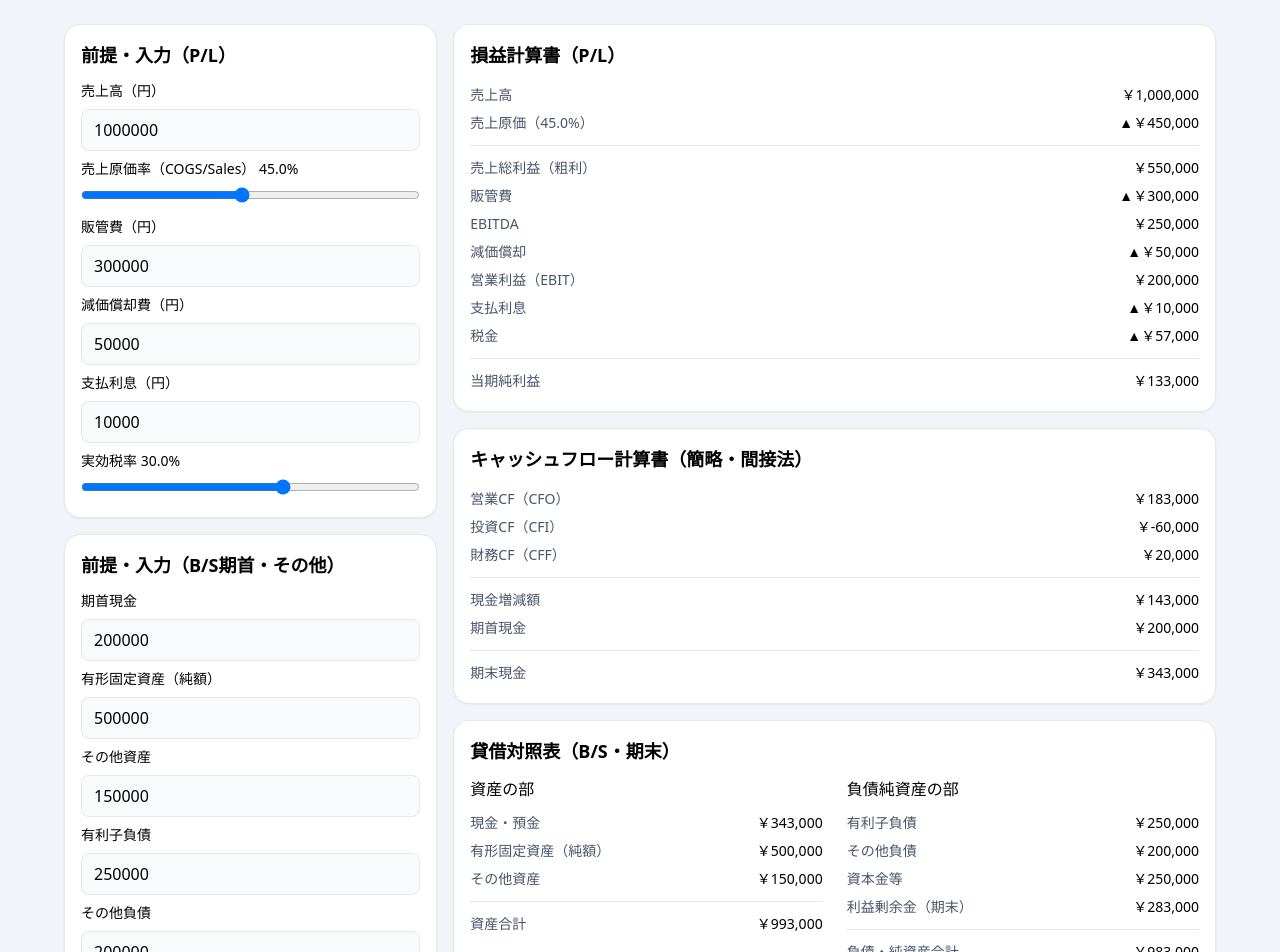
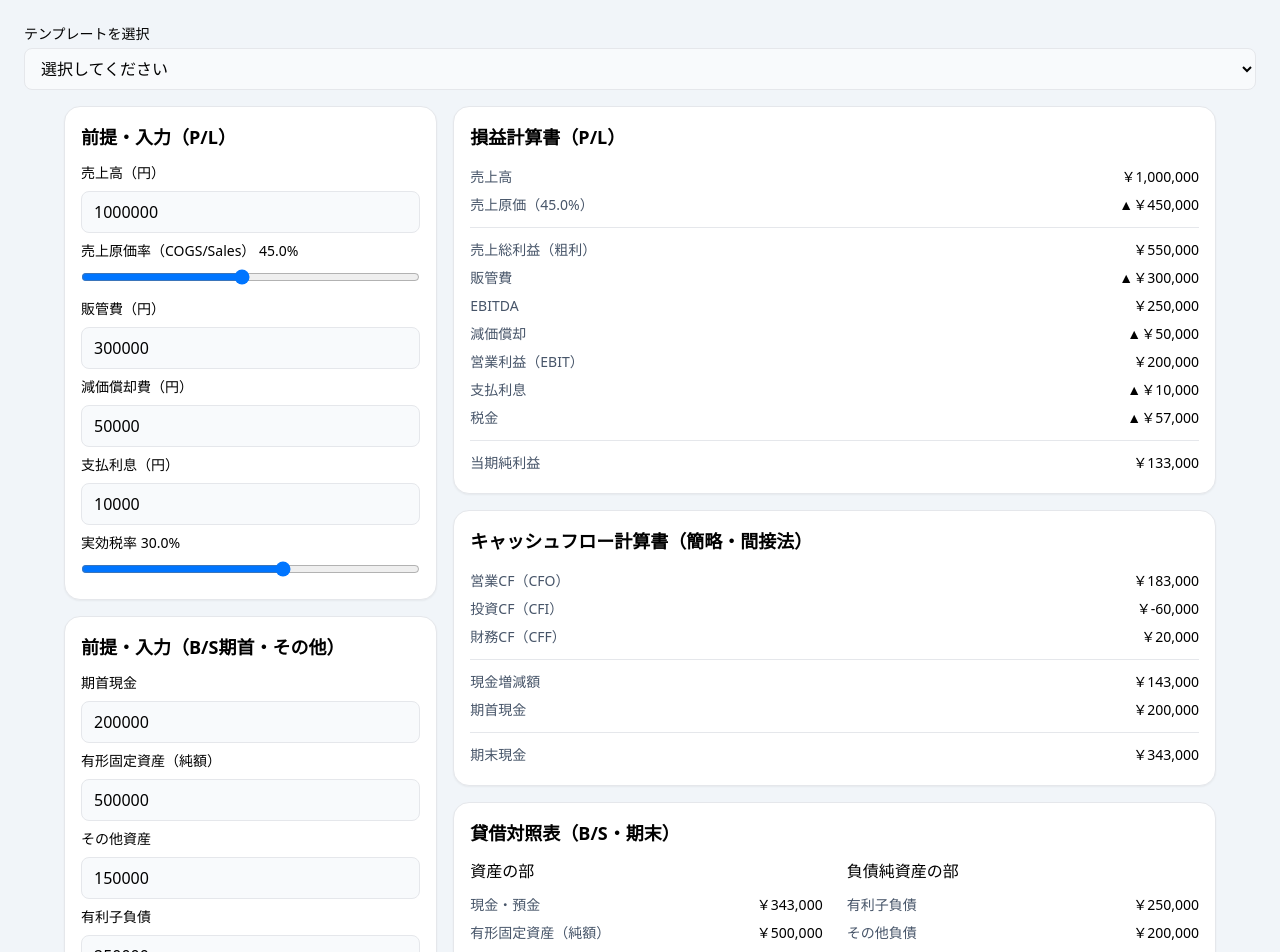
Before and after one commit to koppemaru/finance, a React (Vite) app: page / in a window 1280 px wide. Shown: the top 952 px of the page. Built offline with nearby package versions, Linux system fonts and the light colour scheme.

Commit message:
Update FinanceMiniLab.jsx

```diff
--- a/src/FinanceMiniLab.jsx
+++ b/src/FinanceMiniLab.jsx
@@ -1,36 +1,63 @@
 import React, { useMemo, useState } from "react";
 
-// 学生向け 財務三表ミニ・シミュレータ（1期間・簡易リンク）
-// 前提と割り切り：
-// - 単一期間のスナップショット。運転資本や減価償却以外の非現金費用の変動は無視。
-// - 間接法CF：CFO = 当期純利益 + 減価償却（運転資本の変動は0と仮定）。
-// - 期首現金は入力、投資CF(CFI)と財務CF(CFF)はスライダーで仮定。期末現金でB/Sを合わせる。
-// - 細かい論点（繰延税金、少数株主持分、包括利益など）は割愛。
+// ケーステンプレート
+const caseTemplates = [
+  {
+    name: "カフェチェーン（原価率高め）",
+    sales: 1200000,
+    cogsRate: 0.55,
+    sga: 300000,
+    dep: 30000,
+    interest: 15000,
+    taxRate: 0.3
+  },
+  {
+    name: "ITスタートアップ（販管費高め）",
+    sales: 800000,
+    cogsRate: 0.2,
+    sga: 500000,
+    dep: 10000,
+    interest: 5000,
+    taxRate: 0.25
+  },
+  {
+    name: "製造業（設備投資大）",
+    sales: 2000000,
+    cogsRate: 0.6,
+    sga: 400000,
+    dep: 80000,
+    interest: 20000,
+    taxRate: 0.3
+  }
+];
 
 export default function FinanceMiniLab() {
-  // ---- 入力（損益関連） ----
-  const [sales, setSales] = useState(1000_000); // 売上高（円）
-  const [cogsRate, setCogsRate] = useState(0.45); // 売上原価率
-  const [sga, setSga] = useState(300_000); // 販管費
-  const [dep, setDep] = useState(50_000); // 減価償却費
-  const [interest, setInterest] = useState(10_000); // 支払利息
-  const [taxRate, setTaxRate] = useState(0.30); // 実効税率
+  const [sales, setSales] = useState(1000_000);
+  const [cogsRate, setCogsRate] = useState(0.45);
+  const [sga, setSga] = useState(300_000);
+  const [dep, setDep] = useState(50_000);
+  const [interest, setInterest] = useState(10_000);
+  const [taxRate, setTaxRate] = useState(0.30);
+  const [begCash, setBegCash] = useState(200_000);
+  const [ppeNet, setPpeNet] = useState(500_000);
+  const [otherAssets, setOtherAssets] = useState(150_000);
+  const [debt, setDebt] = useState(250_000);
+  const [otherLiab, setOtherLiab] = useState(200_000);
+  const [shareCapital, setShareCapital] = useState(250_000);
+  const [retainedEarningsBeg, setRetainedEarningsBeg] = useState(150_000);
+  const [cfi, setCfi] = useState(-60_000);
+  const [cff, setCff] = useState(20_000);
+  const [dividend, setDividend] = useState(0);
 
-  // ---- 入力（期首・B/Sの素） ----
-  const [begCash, setBegCash] = useState(200_000); // 期首現金
-  const [ppeNet, setPpeNet] = useState(500_000); // 有形固定資産（純額）
-  const [otherAssets, setOtherAssets] = useState(150_000); // その他資産
-  const [debt, setDebt] = useState(250_000); // 有利子負債
-  const [otherLiab, setOtherLiab] = useState(200_000); // その他負債
-  const [shareCapital, setShareCapital] = useState(250_000); // 資本金等
-  const [retainedEarningsBeg, setRetainedEarningsBeg] = useState(150_000); // 期首利益剰余金
+  const applyTemplate = (template) => {
+    setSales(template.sales);
+    setCogsRate(template.cogsRate);
+    setSga(template.sga);
+    setDep(template.dep);
+    setInterest(template.interest);
+    setTaxRate(template.taxRate);
+  };
 
-  // ---- 入力（CF仮定）----
-  const [cfi, setCfi] = useState(-60_000); // 投資CF（マイナス投資）
-  const [cff, setCff] = useState(20_000); // 財務CF（調達>正、返済<負）
-  const [dividend, setDividend] = useState(0); // 配当（利益剰余金から控除）
-
-  // ---- 計算 ----
   const calc = useMemo(() => {
     const cogs = Math.round(sales * cogsRate);
     const gross = sales - cogs;
@@ -39,166 +66,85 @@ export default function FinanceMiniLab() {
     const ebt = ebit - interest;
     const tax = Math.max(0, Math.round(ebt * taxRate));
     const netIncome = ebt - tax;
-
-    // CF（間接法の簡略）
-    const cfo = netIncome + dep; // 運転資本の変動は0仮定
-    const netChangeCash = cfo + cfi + cff; // 期中現金増減
+    const cfo = netIncome + dep;
+    const netChangeCash = cfo + cfi + cff;
     const endCash = begCash + netChangeCash;
-
-    // B/S：資産合計
     const assets = endCash + ppeNet + otherAssets;
-
-    // 期末利益剰余金の更新
     const retainedEarningsEnd = retainedEarningsBeg + netIncome - dividend;
-
-    // 純資産
     const equity = shareCapital + retainedEarningsEnd;
-
-    // 負債純資産合計（バランスさせる）
     const liabEquity = debt + otherLiab + equity;
-
-    // バランス調整の差（理論上0）
     const imbalance = assets - liabEquity;
-
-    // 指標
     const opMargin = sales ? ebit / sales : 0;
     const netMargin = sales ? netIncome / sales : 0;
     const interestCoverage = interest > 0 ? ebit / interest : Infinity;
     const roa = assets ? netIncome / assets : 0;
     const leverage = equity > 0 ? (debt + otherLiab) / equity : Infinity;
-
-    return {
-      cogs,
-      gross,
-      ebitda,
-      ebit,
-      ebt,
-      tax,
-      netIncome,
-      cfo,
-      cfi,
-      cff,
-      netChangeCash,
-      endCash,
-      assets,
-      retainedEarningsEnd,
-      equity,
-      liabEquity,
-      imbalance,
-      opMargin,
-      netMargin,
-      interestCoverage,
-      roa,
-      leverage,
-    };
+    return { cogs, gross, ebitda, ebit, ebt, tax, netIncome, cfo, cfi, cff, netChangeCash, endCash, assets, retainedEarningsEnd, equity, liabEquity, imbalance, opMargin, netMargin, interestCoverage, roa, leverage };
   }, [sales, cogsRate, sga, dep, interest, taxRate, begCash, ppeNet, otherAssets, debt, otherLiab, shareCapital, retainedEarningsBeg, cfi, cff, dividend]);
 
   const fmt = (n) => n.toLocaleString("ja-JP");
   const pct = (x) => (isFinite(x) ? (x * 100).toFixed(1) + "%" : "―");
-
-  const L = ({ label, children }) => (
-    <div className="flex items-center justify-between py-1 text-sm">
-      <span className="text-slate-600">{label}</span>
-      <span className="font-medium tabular-nums">{children}</span>
-    </div>
-  );
-
-  const Section = ({ title, children }) => (
-    <div className="rounded-2xl shadow-sm border p-4 bg-white">
-      <h2 className="text-lg font-semibold mb-3">{title}</h2>
-      {children}
-    </div>
-  );
-
-  const Num = ({ value, onChange, step = 1000, min = -1_000_000, max = 5_000_000 }) => (
-    <input
-      type="number"
-      className="w-full rounded-lg border px-3 py-2 bg-slate-50 focus:outline-none focus:ring-2"
-      value={value}
-      min={min}
-      max={max}
-      step={step}
-      onChange={(e) => onChange(Number(e.target.value))}
-    />
-  );
-
-  const Slider = ({ value, onChange, min, max, step = 0.01 }) => (
-    <input
-      type="range"
-      className="w-full"
-      value={value}
-      min={min}
-      max={max}
-      step={step}
-      onChange={(e) => onChange(Number(e.target.value))}
-    />
-  );
+  const L = ({ label, children }) => (<div className="flex items-center justify-between py-1 text-sm"><span className="text-slate-600">{label}</span><span className="font-medium tabular-nums">{children}</span></div>);
+  const Section = ({ title, children }) => (<div className="rounded-2xl shadow-sm border p-4 bg-white"><h2 className="text-lg font-semibold mb-3">{title}</h2>{children}</div>);
+  const Num = ({ value, onChange, step = 1000, min = -1_000_000, max = 5_000_000 }) => (<input type="number" className="w-full rounded-lg border px-3 py-2 bg-slate-50 focus:outline-none focus:ring-2" value={value} min={min} max={max} step={step} onChange={(e) => onChange(Number(e.target.value))} />);
+  const Slider = ({ value, onChange, min, max, step = 0.01 }) => (<input type="range" className="w-full" value={value} min={min} max={max} step={step} onChange={(e) => onChange(Number(e.target.value))} />);
 
   return (
     <div className="p-6 bg-slate-100 min-h-screen">
+      <div className="mb-4">
+        <label className="block text-sm font-medium mb-1">テンプレートを選択</label>
+        <select className="w-full rounded-lg border px-3 py-2 bg-slate-50" onChange={(e) => { if (e.target.value !== "") applyTemplate(caseTemplates[e.target.value]); }}>
+          <option value="">選択してください</option>
+          {caseTemplates.map((t, idx) => (<option key={idx} value={idx}>{t.name}</option>))}
+        </select>
+      </div>
       <div className="max-w-6xl mx-auto grid grid-cols-1 md:grid-cols-3 gap-4">
         <div className="md:col-span-1 space-y-4">
           <Section title="前提・入力（P/L）">
             <div className="space-y-2">
               <label className="block text-sm">売上高（円）</label>
               <Num value={sales} onChange={setSales} step={10_000} min={0} />
-
               <label className="block text-sm">売上原価率（COGS/Sales） {pct(cogsRate)}</label>
               <Slider value={cogsRate} onChange={setCogsRate} min={0} max={0.95} step={0.01} />
-
               <label className="block text-sm">販管費（円）</label>
               <Num value={sga} onChange={setSga} step={10_000} min={0} />
-
               <label className="block text-sm">減価償却費（円）</label>
               <Num value={dep} onChange={setDep} step={5_000} min={0} />
-
               <label className="block text-sm">支払利息（円）</label>
               <Num value={interest} onChange={setInterest} step={1_000} min={0} />
-
               <label className="block text-sm">実効税率 {pct(taxRate)}</label>
               <Slider value={taxRate} onChange={setTaxRate} min={0} max={0.5} step={0.01} />
             </div>
           </Section>
-
           <Section title="前提・入力（B/S期首・その他）">
             <div className="space-y-2">
               <label className="block text-sm">期首現金</label>
               <Num value={begCash} onChange={setBegCash} step={10_000} min={0} />
-
               <label className="block text-sm">有形固定資産（純額）</label>
               <Num value={ppeNet} onChange={setPpeNet} step={10_000} min={0} />
-
               <label className="block text-sm">その他資産</label>
               <Num value={otherAssets} onChange={setOtherAssets} step={10_000} min={0} />
-
               <label className="block text-sm">有利子負債</label>
               <Num value={debt} onChange={setDebt} step={10_000} min={0} />
-
               <label className="block text-sm">その他負債</label>
               <Num value={otherLiab} onChange={setOtherLiab} step={10_000} min={0} />
-
               <label className="block text-sm">資本金等</label>
               <Num value={shareCapital} onChange={setShareCapital} step={10_000} min={0} />
-
               <label className="block text-sm">期首利益剰余金</label>
               <Num value={retainedEarningsBeg} onChange={setRetainedEarningsBeg} step={10_000} min={0} />
             </div>
           </Section>
-
           <Section title="キャッシュフロー仮定">
             <div className="space-y-2">
               <label className="block textsm">投資CF（マイナス=投資）</label>
               <Num value={cfi} onChange={setCfi} step={10_000} min={-1_000_000} max={1_000_000} />
-
               <label className="block text-sm">財務CF（正=資金調達）</label>
               <Num value={cff} onChange={setCff} step={10_000} min={-1_000_000} max={1_000_000} />
-
               <label className="block text-sm">配当（利益剰余金から控除）</label>
               <Num value={dividend} onChange={setDividend} step={10_000} min={0} />
             </div>
           </Section>
         </div>
-
         <div className="md:col-span-2 space-y-4">
           <Section title="損益計算書（P/L）">
             <L label="売上高">￥{fmt(sales)}</L>
@@ -214,7 +160,6 @@ export default function FinanceMiniLab() {
             <div className="border-t my-2"></div>
             <L label="当期純利益">￥{fmt(calc.netIncome)}</L>
           </Section>
-
           <Section title="キャッシュフロー計算書（簡略・間接法）">
             <L label="営業CF（CFO）">￥{fmt(calc.cfo)}</L>
             <L label="投資CF（CFI）">￥{fmt(calc.cfi)}</L>
@@ -225,7 +170,6 @@ export default function FinanceMiniLab() {
             <div className="border-t my-2"></div>
             <L label="期末現金">￥{fmt(calc.endCash)}</L>
           </Section>
-
           <Section title="貸借対照表（B/S・期末）">
             <div className="grid grid-cols-1 md:grid-cols-2 gap-6">
               <div>
@@ -250,7 +194,6 @@ export default function FinanceMiniLab() {
               バランス確認：資産−（負債＋純資産）＝ {fmt(Math.round(calc.imbalance))} 円
             </div>
           </Section>
-
           <Section title="主要指標">
             <div className="grid grid-cols-2 md:grid-cols-5 gap-3 text-sm">
               <div className="rounded-xl border p-3 bg-slate-50"><div className="text-slate-600">営業利益率</div><div className="text-lg font-semibold">{pct(calc.opMargin)}</div></div>
@@ -260,7 +203,6 @@ export default function FinanceMiniLab() {
               <div className="rounded-xl border p-3 bg-slate-50"><div className="text-slate-600">負債/純資産</div><div className="text-lg font-semibold">{isFinite(calc.leverage) ? calc.leverage.toFixed(2) + "x" : "―"}</div></div>
             </div>
           </Section>
-
           <Section title="使い方のヒント">
             <ul className="list-disc pl-5 text-sm text-slate-600 space-y-1">
               <li>COGS率や販管費、減価償却を変えて、粗利率・EBIT・純利益率がどう動くか見てみましょう。</li>
```
